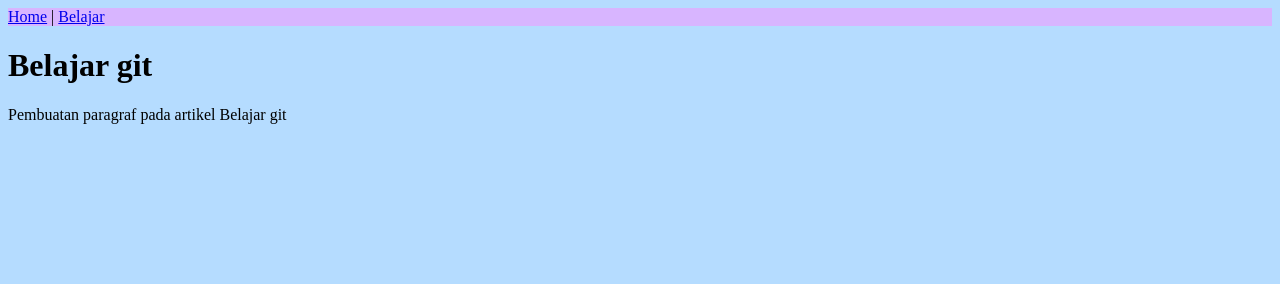
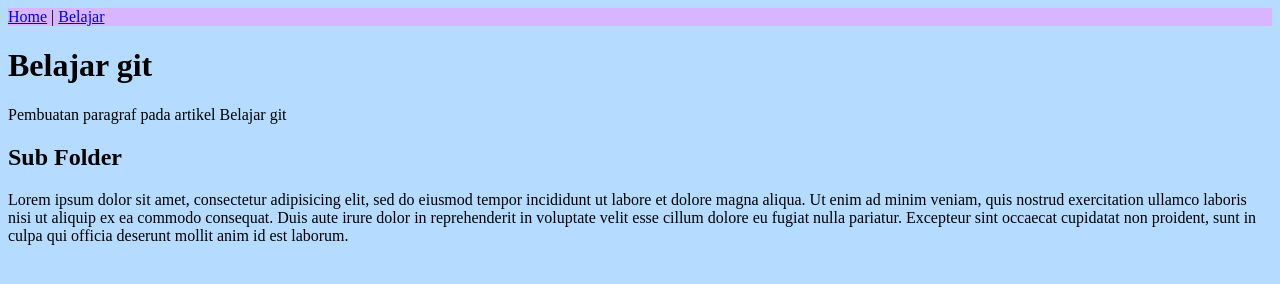
Before and after one commit to drprawedha/git-httpd, a plain HTML site: page index.html in a window 1280 px wide. Drawn offline with Linux system fonts and the light colour scheme.

Commit message:
Adding H2

```diff
--- a/index.html
+++ b/index.html
@@ -13,6 +13,8 @@
 <body>
   <h1>Belajar git</h1>
   <p>Pembuatan paragraf pada artikel Belajar git</p>
+  <h2>Sub Folder</h2>
+  <p>Lorem ipsum dolor sit amet, consectetur adipisicing elit, sed do eiusmod tempor incididunt ut labore et dolore magna aliqua. Ut enim ad minim veniam, quis nostrud exercitation ullamco laboris nisi ut aliquip ex ea commodo consequat. Duis aute irure dolor in reprehenderit in voluptate velit esse cillum dolore eu fugiat nulla pariatur. Excepteur sint occaecat cupidatat non proident, sunt in culpa qui officia deserunt mollit anim id est laborum.</p>
 </body>
 
 </html>
```
